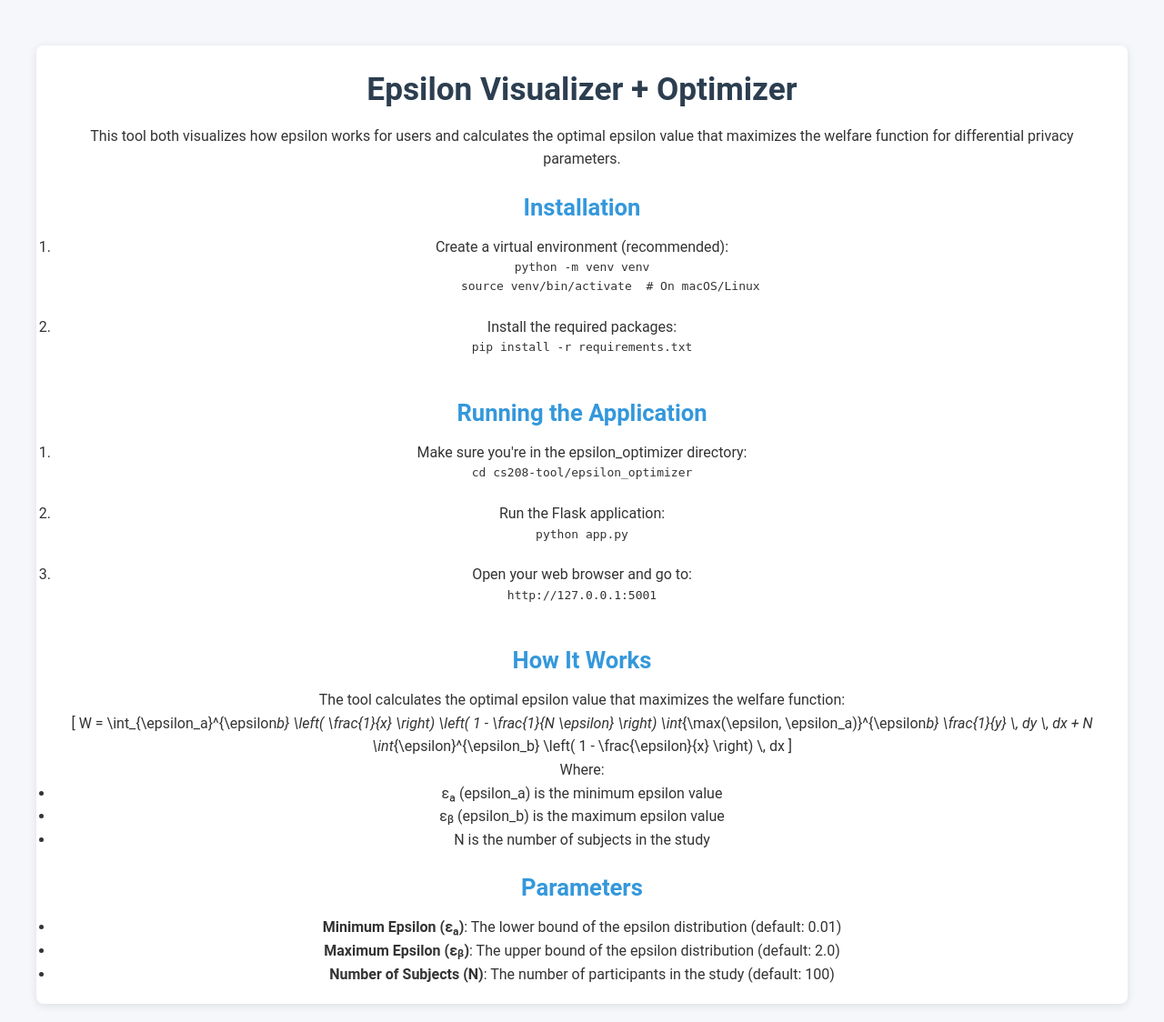
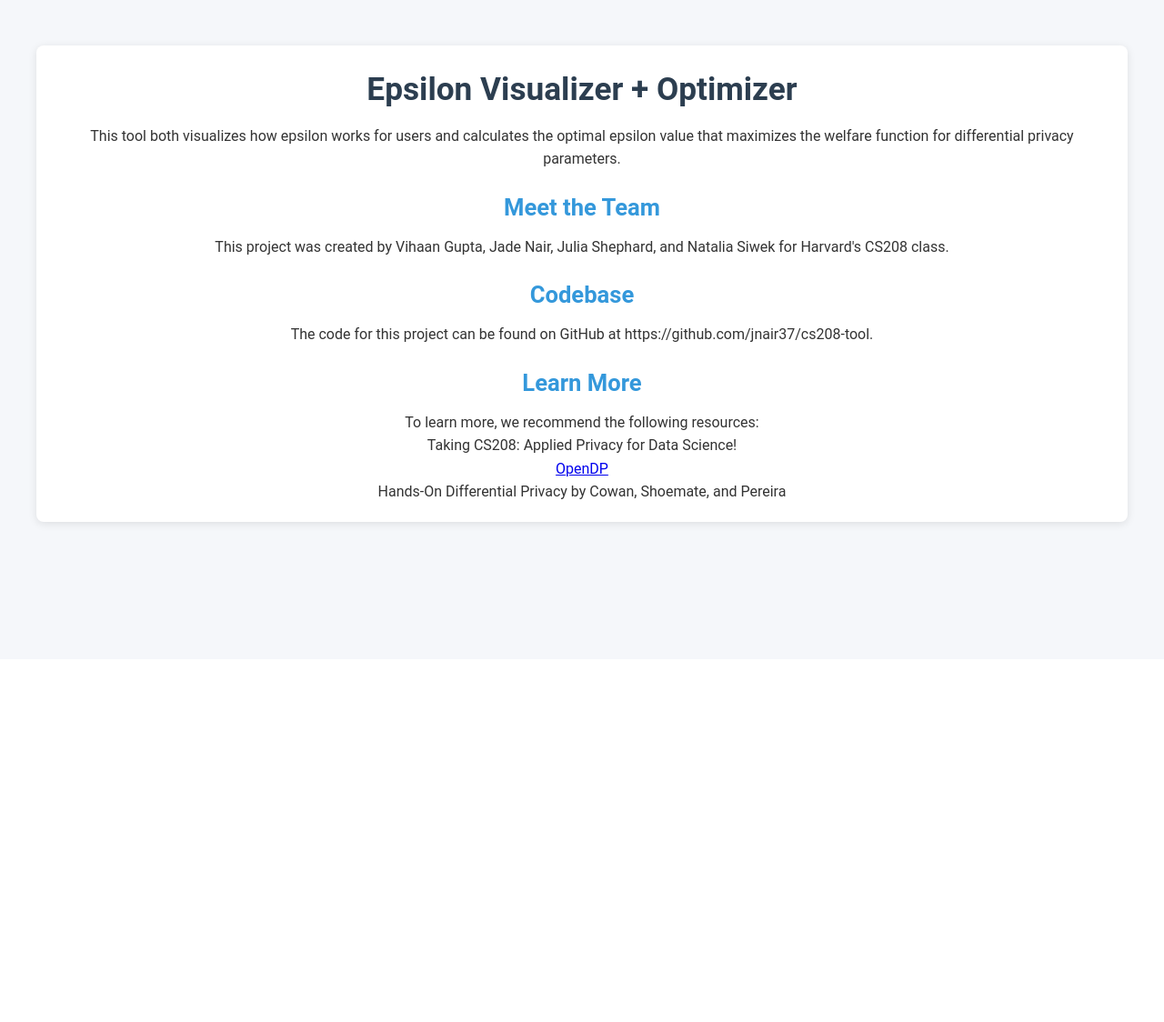
Before and after one commit to jnair37/cs208-tool, a Flask app: page /aboutdp in a window 1280 px wide. Shown: the part 75-1199 px from the top of the page at 91% size. After the commit the page ends 657 px from the top, so only its background shows below. Run offline with Flask 3, Linux system fonts and the light colour scheme.

Commit message:
about page

```diff
--- a/static/css/style.css
+++ b/static/css/style.css
@@ -369,3 +369,7 @@
   .content {
       padding: 20px;
   }
+
+  ul {
+    list-style-type:none;
+  }
--- a/templates/aboutdp.html
+++ b/templates/aboutdp.html
@@ -17,49 +17,21 @@
     <div class="container">
         <h1 id="epsilon-optimizer">Epsilon Visualizer + Optimizer</h1>
         <p>This tool both visualizes how epsilon works for users and calculates the optimal epsilon value that maximizes the welfare function for differential privacy parameters.</p>
-        <h2 id="installation">Installation</h2>
-        <ol>
-        <li><p>Create a virtual environment (recommended):</p>
-        <pre><code class="lang-bash">python -m venv venv
-        source venv/bin/<span class="hljs-built_in">activate</span>  <span class="hljs-comment"># On macOS/Linux</span>
-        </code></pre>
-        </li>
-        <li><p>Install the required packages:</p>
-        <pre><code class="lang-bash">pip <span class="hljs-keyword">install</span> -r requirements.txt
-        </code></pre>
-        </li>
-        </ol>
-        <h2 id="running-the-application">Running the Application</h2>
-        <ol>
-        <li><p>Make sure you&#39;re in the epsilon_optimizer directory:</p>
-        <pre><code class="lang-bash"><span class="hljs-built_in">cd</span> cs208-tool/epsilon_optimizer
-        </code></pre>
-        </li>
-        <li><p>Run the Flask application:</p>
-        <pre><code class="lang-bash"><span class="hljs-keyword">python</span> app.<span class="hljs-keyword">py</span>
-        </code></pre>
-        </li>
-        <li><p>Open your web browser and go to:</p>
-        <pre><code><span class="hljs-symbol">http:</span><span class="hljs-comment">//127.0.0.1:5001</span>
-        </code></pre></li>
-        </ol>
-        <h2 id="how-it-works">How It Works</h2>
-        <p>The tool calculates the optimal epsilon value that maximizes the welfare function:</p>
-        <p>[
-        W = \int_{\epsilon_a}^{\epsilon<em>b} \left( \frac{1}{x} \right) \left( 1 - \frac{1}{N \epsilon} \right) \int</em>{\max(\epsilon, \epsilon_a)}^{\epsilon<em>b} \frac{1}{y} \, dy \, dx + N \int</em>{\epsilon}^{\epsilon_b} \left( 1 - \frac{\epsilon}{x} \right) \, dx
-        ]</p>
-        <p>Where:</p>
+
+        <h2>Meet the Team</h1>
+        <p>This project was created by Vihaan Gupta, Jade Nair, Julia Shephard, and Natalia Siwek for Harvard's CS208 class.</p>
+
+        <h2>Codebase</h2>
+        <p>The code for this project can be found on GitHub at https://github.com/jnair37/cs208-tool.</p>
+
+        <h2>Learn More</h1>
+        <p>To learn more, we recommend the following resources:</p>
         <ul>
-        <li>εₐ (epsilon_a) is the minimum epsilon value</li>
-        <li>εᵦ (epsilon_b) is the maximum epsilon value</li>
-        <li>N is the number of subjects in the study</li>
+            <li>Taking CS208: Applied Privacy for Data Science!</li>
+            <li><a href="https://opendp.org/">OpenDP</a></li>
+            <li>Hands-On Differential Privacy by Cowan, Shoemate, and Pereira</li>
         </ul>
-        <h2 id="parameters">Parameters</h2>
-        <ul>
-        <li><strong>Minimum Epsilon (εₐ)</strong>: The lower bound of the epsilon distribution (default: 0.01)</li>
-        <li><strong>Maximum Epsilon (εᵦ)</strong>: The upper bound of the epsilon distribution (default: 2.0)</li>
-        <li><strong>Number of Subjects (N)</strong>: The number of participants in the study (default: 100) </li>
-        </ul>
+
     </div>
 
 </body>
```
